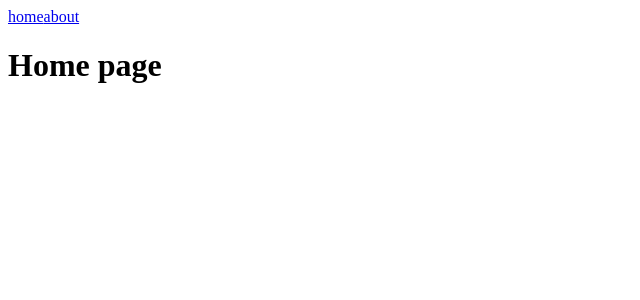
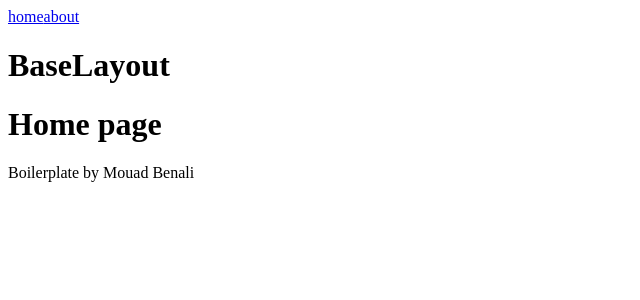
Before and after one commit to MouadBNL/vue3-vite-boilerplate, a Vue app: page / in a window 1280 px wide. Shown: the top 300 px of the page, without its empty margins (0-640 px from the left). Built offline with nearby package versions, Linux system fonts and the light colour scheme.

Commit message:
created the base layout

```diff
--- a/src/App.vue
+++ b/src/App.vue
@@ -1,13 +1,10 @@
 <template>
-	<div>
-		<div>
-			<router-link :to="{name: 'home'}">home</router-link>
-			<router-link :to="{name: 'about'}">about</router-link>
-		</div>
+	<TheBaseLayout>
 		<router-view></router-view>
-	</div>
+	</TheBaseLayout>
 </template>
 
 <script setup lang="ts">
+import TheBaseLayout from './layouts/base/TheBaseLayout.vue';
 
 </script>
--- /dev/null
+++ b/src/layouts/base/TheBaseLayout.vue
@@ -0,0 +1,14 @@
+<template>
+    <TheBaseLayoutHeader />
+    <main>
+        <h1>BaseLayout</h1>
+        <slot></slot>
+    </main>
+    <TheBaseLayoutFooter />
+</template>
+
+<script setup lang="ts">
+import TheBaseLayoutHeader from './TheBaseLayoutHeader.vue'
+import TheBaseLayoutFooter from './TheBaseLayoutFooter.vue';
+
+</script>
--- /dev/null
+++ b/src/layouts/base/TheBaseLayoutFooter.vue
@@ -0,0 +1,5 @@
+<template>
+    <footer>
+        Boilerplate by Mouad Benali
+    </footer>
+</template>
--- /dev/null
+++ b/src/layouts/base/TheBaseLayoutHeader.vue
@@ -0,0 +1,6 @@
+<template>
+    <header>
+        <router-link :to="{name: 'home'}">home</router-link>
+        <router-link :to="{name: 'about'}">about</router-link>
+    </header>
+</template>
```
